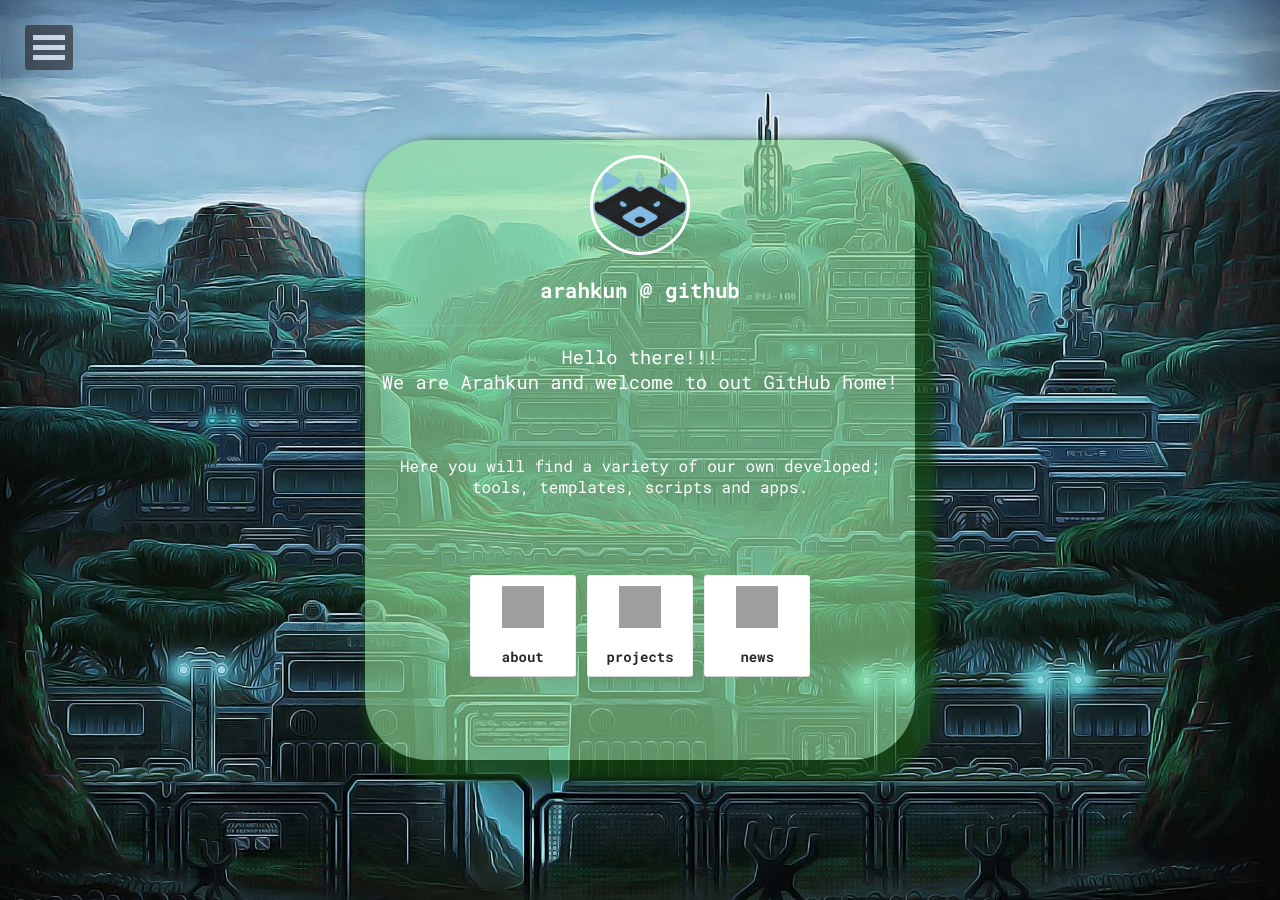
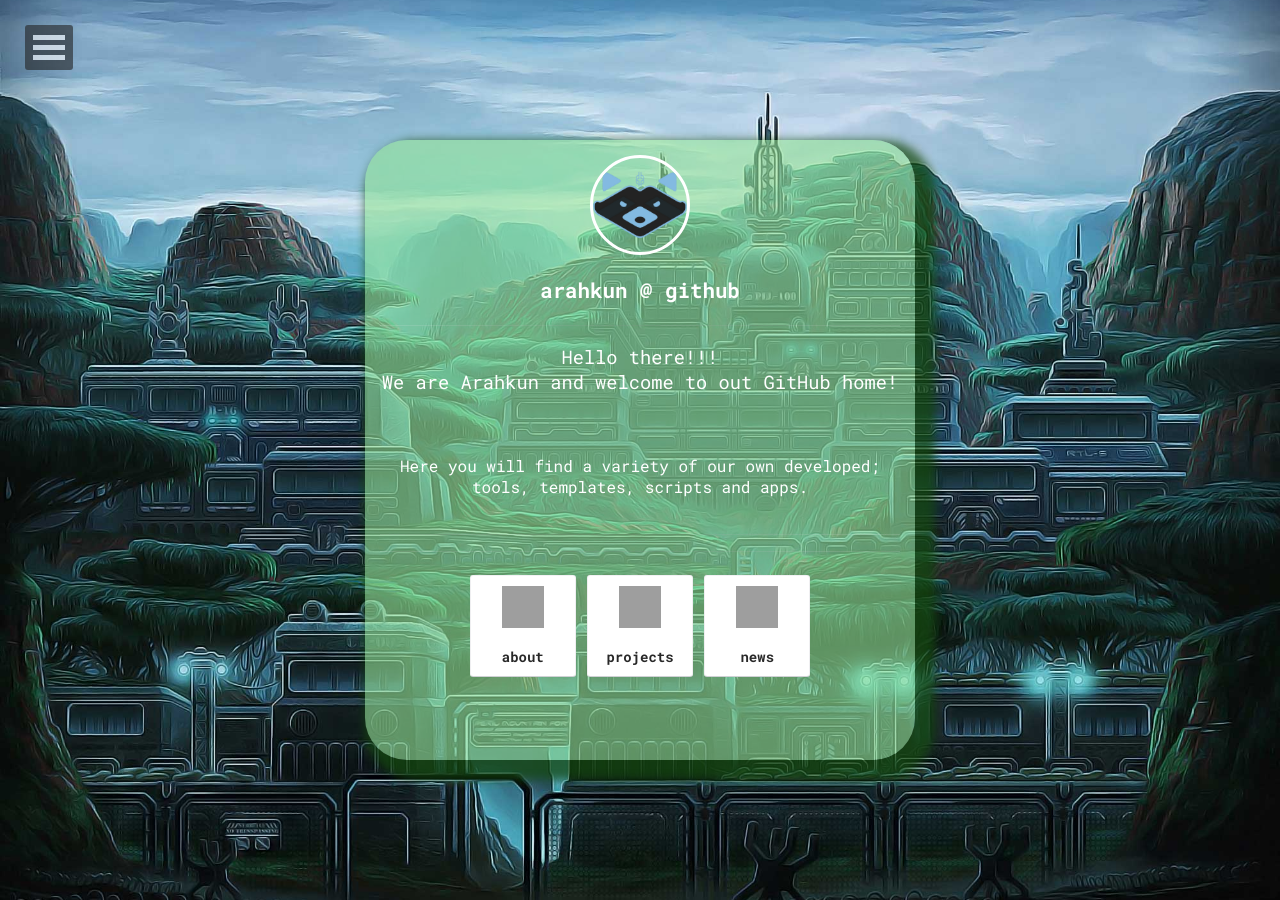
Before and after one commit to arahkun/arahkun.github.io, a Jekyll site: the page built from index.html, in a window 1280 px wide. Built offline with Jekyll 4.4.1, drawn with Linux system fonts in a browser that asks for light colours.

Commit message:
Update main.css

```diff
--- a/assets/css/main.css
+++ b/assets/css/main.css
@@ -291,7 +291,7 @@
 background-color:rgba(149, 227, 152, 0.61);
 color:#fff;
 z-index:1;
-border-radius:63px;
+border-radius:42px;
 box-shadow:10px 10px 10px 10px rgba(20, 72, 15, 0.73);
 -webkit-transition:.5s;
 -moz-transition:.5s;
@@ -332,12 +332,16 @@
 .wrapper {
 width:75%;
 max-width:850px;
-margin:4rem auto;
-background:#fff;
-color:#383838;
-padding:2em;
-border-radius:3px;
-box-shadow:0 0 10px 0 rgba(40,40,40,0.3);
+padding-right:15px;
+padding-left:15px;
+display:block;
+margin-left:auto;
+margin-right:auto;
+background-color:rgba(149, 227, 152, 0.61);
+color:#fff;
+z-index:1;
+border-radius:63px;
+box-shadow:10px 10px 10px 10px rgba(20, 72, 15, 0.73);
 -webkit-transition:.5s;
 -moz-transition:.5s;
 -ms-transition:.5s;
```
